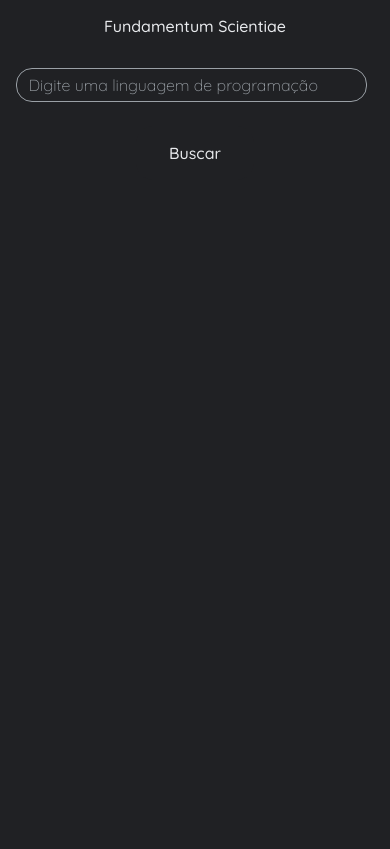
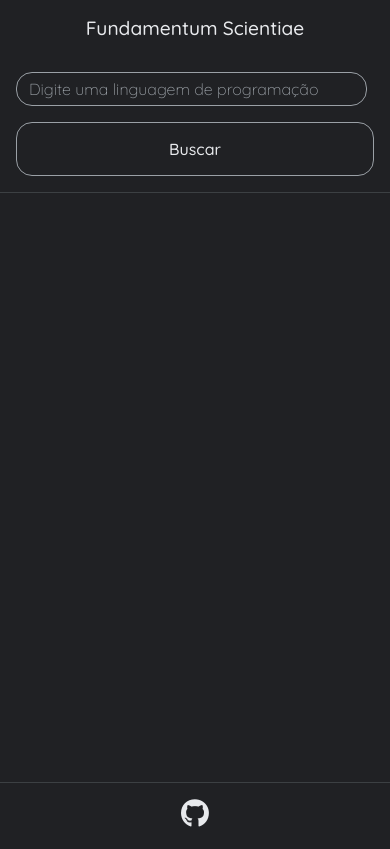
Before and after one commit to 0nF1REy/codex-programming-languages, a plain HTML site: page index.html in a window 390 px wide. Drawn offline with Linux system fonts and the light colour scheme.

Commit message:
main: feat (ui) - Refined homepage UI and styles
- Polish the homepage presentation and controls by improving header search UX, adjusting typography and color variables, and refining responsive behavior for smaller viewports.

```diff
--- a/index.html
+++ b/index.html
@@ -1,16 +1,23 @@
 <!DOCTYPE html>
 <html lang="pt-BR">
   <head>
-    <meta charset="UTF-8">
-    <meta name="viewport" content="width=device-width, initial-scale=1.0">
-    <link rel="stylesheet" href="./styles/stylization.css">
+    <meta charset="UTF-8" />
+    <meta name="viewport" content="width=device-width, initial-scale=1.0" />
+    <link rel="stylesheet" href="./styles/stylization.css" />
+    <link
+      rel="stylesheet"
+      href="https://cdnjs.cloudflare.com/ajax/libs/font-awesome/6.5.1/css/all.min.css"
+      integrity="sha512-DTOQO9RWCH3ppGqcWaEA1BIZOC6xxalwEsw9c2QQeAIftl+Vegovlnee1c9QX4TctnWMn13TZye+giMm8e2LwA=="
+      crossorigin="anonymous"
+      referrerpolicy="no-referrer"
+    />
     <title>Fundamentum Scientiae</title>
   </head>
   <body>
     <header>
       <h1>Fundamentum Scientiae</h1>
       <div>
-            <input type="text" placeholder="Digite uma linguagem de programação">
+        <input type="text" placeholder="Digite uma linguagem de programação" />
         <button id="botao-busca" onclick="iniciarBusca()">Buscar</button>
       </div>
     </header>
@@ -19,11 +26,16 @@
       <section></section>
     </main>
 
-    <footer>
     <footer class="footer">
       <ul class="footer-links">
         <li>
-                <a href="https://github.com/0nF1REy">GitHub</a>
+          <a
+            href="https://github.com/0nF1REy"
+            target="_blank"
+            rel="noopener noreferrer"
+          >
+            <i class="fab fa-github"></i>
+          </a>
         </li>
       </ul>
     </footer>
--- a/styles/stylization.css
+++ b/styles/stylization.css
@@ -16,6 +16,9 @@ body {
   background: var(--bg-color);
   color: var(--secondary-color);
   font-family: "Quicksand", sans-serif;
+  position: relative;
+  min-height: 100vh;
+  padding-bottom: 6rem;
 }
 
 header {
@@ -27,7 +30,7 @@ header {
   top: 0;
   background: var(--bg-color);
   z-index: 10;
-  border-bottom: 1px solid var(--bg-color);
+  border-bottom: 1px solid #3c4043;
   gap: 1rem;
 }
 
@@ -36,6 +39,11 @@ header h1 {
   margin: 0;
   font-weight: 500;
   white-space: nowrap;
+}
+
+header div {
+  display: flex;
+  align-items: center;
 }
 
 div input {
@@ -59,29 +67,29 @@ div input::placeholder {
 
 div input:focus {
   outline: none;
-  border-color: var(--bg-color);
-  box-shadow: 0 0 0 0.1rem var(--tertiary-color);
+  border-color: var(--primary-color);
+  box-shadow: 0 0 0 0.1rem var(--primary-color);
 }
 
 #botao-busca {
   padding: 1rem 2rem;
   border-radius: 1rem;
-  border: none;
+  border: 1px solid var(--tertiary-color);
   cursor: pointer;
   font-family: inherit;
   font-weight: 500;
   font-size: 1rem;
   white-space: nowrap;
-  transition: background-color 0.2s ease, color 0.2s ease;
+  transition: all 0.2s ease;
   background-color: var(--bg-color);
   color: var(--secondary-color);
-  border: 1px solid var(--bg-color);
 }
 
 #botao-busca:hover {
   background-color: var(--primary-color);
   color: var(--bg-color);
-  box-shadow: 0 0 0 0.1rem var(--primary-color);
+  border-color: var(--primary-color);
+  box-shadow: 0 0 0.5rem var(--primary-color);
 }
 
 #botao-busca:active {
@@ -89,11 +97,9 @@ div input:focus {
 }
 
 main {
-  overflow-y: scroll;
   max-width: 80rem;
   margin: 0 auto;
-  margin-top: 2rem;
-  height: calc(100vh - 10rem - 4rem);
+  padding: 2rem 1rem;
 }
 
 article {
@@ -102,14 +108,15 @@ article {
   padding: 0 1rem;
   margin-bottom: 1.25rem;
   box-shadow: none;
-  transition: background-color 0.3s ease, border-bottom-color 0.3s ease;
-  border-bottom: 1px solid var(--bg-color);
+  transition: transform 0.3s ease, background-color 0.3s ease;
+  border-bottom: 1px solid #3c4043;
   padding-bottom: 1.5rem;
 }
 
 article:hover {
   transform: scale(1.01);
   cursor: pointer;
+  background-color: #28292d;
 }
 
 article h2 {
@@ -152,32 +159,32 @@ article a:hover {
   width: 100%;
   color: var(--tertiary-color);
   background-color: var(--bg-color);
-  padding: 15px 20px;
+  padding: 1.5rem 1rem;
   border-top: 1px solid #3c4043;
-  font-size: 0.8rem;
-}
-
-.footer-location {
-  color: #9aa0a6;
-  margin-bottom: 10px;
 }
 
 .footer-links {
   list-style: none;
   display: flex;
-  flex-wrap: wrap;
   justify-content: center;
-  gap: 15px;
+  gap: 1.5rem;
+  margin: 0;
+  padding: 0;
 }
 
 .footer-links a {
   color: var(--secondary-color);
   text-decoration: none;
-  transition: color 0.2s;
 }
 
-.footer-links a:hover {
-  color: var(--accent-color);
+.footer-links a i {
+  font-size: 2rem;
+  transition: color 0.2s ease, transform 0.2s ease;
+}
+
+.footer-links a:hover i {
+  color: var(--primary-color);
+  transform: scale(1.2);
 }
 
 @media (max-width: 768px) {
@@ -197,19 +204,27 @@ article a:hover {
   }
 
   main {
-    padding: 0 1rem;
+    padding: 1.5rem;
   }
 
   article:hover {
     transform: none;
+    background-color: transparent;
   }
 }
 
 @media (max-width: 480px) {
   header h1 {
-    font-size: 1rem;
-    max-width: 70%;
-    word-wrap: break-word;
+    font-size: 1.2rem;
+    max-width: 100%;
+  }
+
+  header div {
+    width: 100%;
+    display: flex;
+    flex-direction: column;
+    align-items: stretch;
+    gap: 0.5rem;
   }
 
   div input,
@@ -217,23 +232,20 @@ article a:hover {
     font-size: 1rem;
   }
 
+  #botao-busca {
+    margin-top: 0.5rem;
+  }
+
   article h2 {
     font-size: 1.3rem;
   }
 
-  div {
-    display: flex;
-    align-items: center;
-    justify-content: center;
-    flex-direction: column;
-    gap: 0.5rem;
+  .footer {
+    display: block;
+    padding: 1rem;
   }
 
-  .footer {
-    display: none;
-  }
-
-  button {
-    margin-top: 1rem;
+  .footer-links a i {
+    font-size: 1.8rem;
   }
 }
```
Lines whose indentation alone changed are shown as unchanged.
